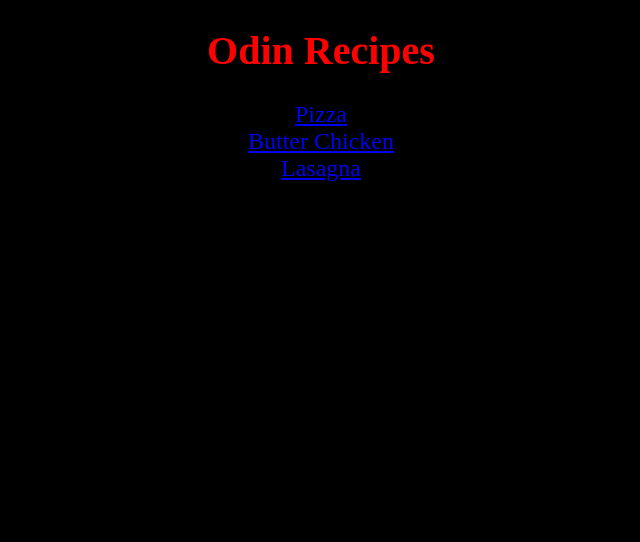
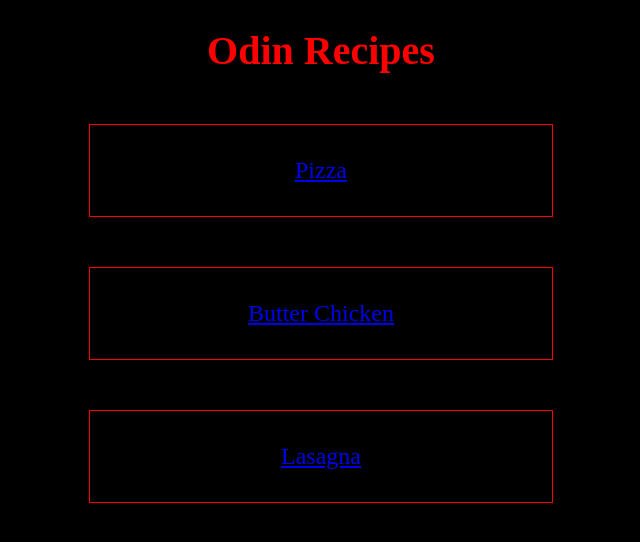
Before and after one commit to gflbphbe/odin_recipes, a plain HTML site: page index.html in a window 1280 px wide. Shown: the whole page, without its empty margins (319-959 px from the left). Drawn offline with Linux system fonts and the light colour scheme.

Commit message:
Added Margin,Border and padding to Odin Recipes

```diff
--- a/css/styles.css
+++ b/css/styles.css
@@ -1,3 +1,7 @@
+html {
+  box-sizing: border-box;
+}
+
 body {
   background-color: black;
 }
@@ -15,4 +19,7 @@ h1 {
   font-size: 24px;
   text-align: center;
   color: brown;
+  margin: 50px 400px;
+  border: 1px red solid;
+  padding: 32px;
 }
```
